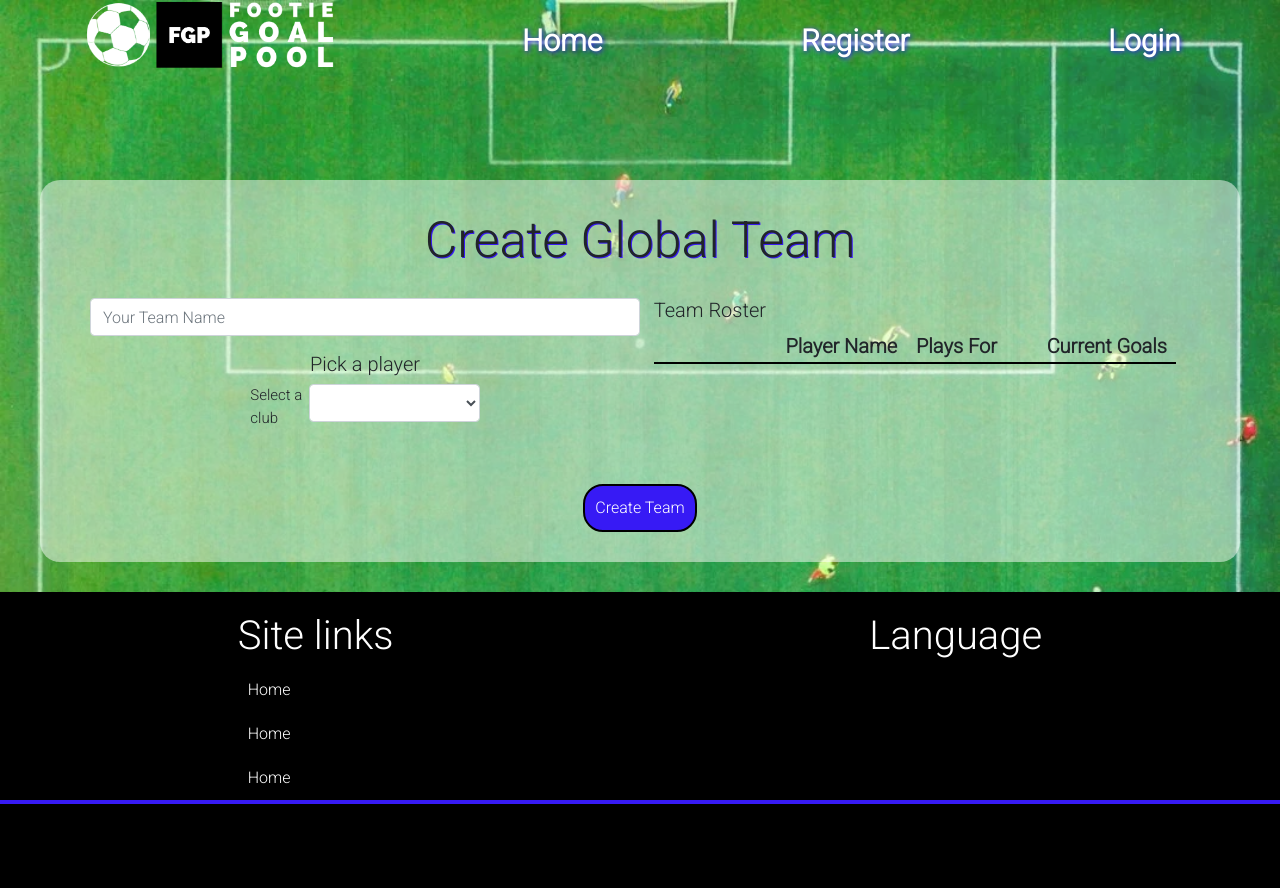
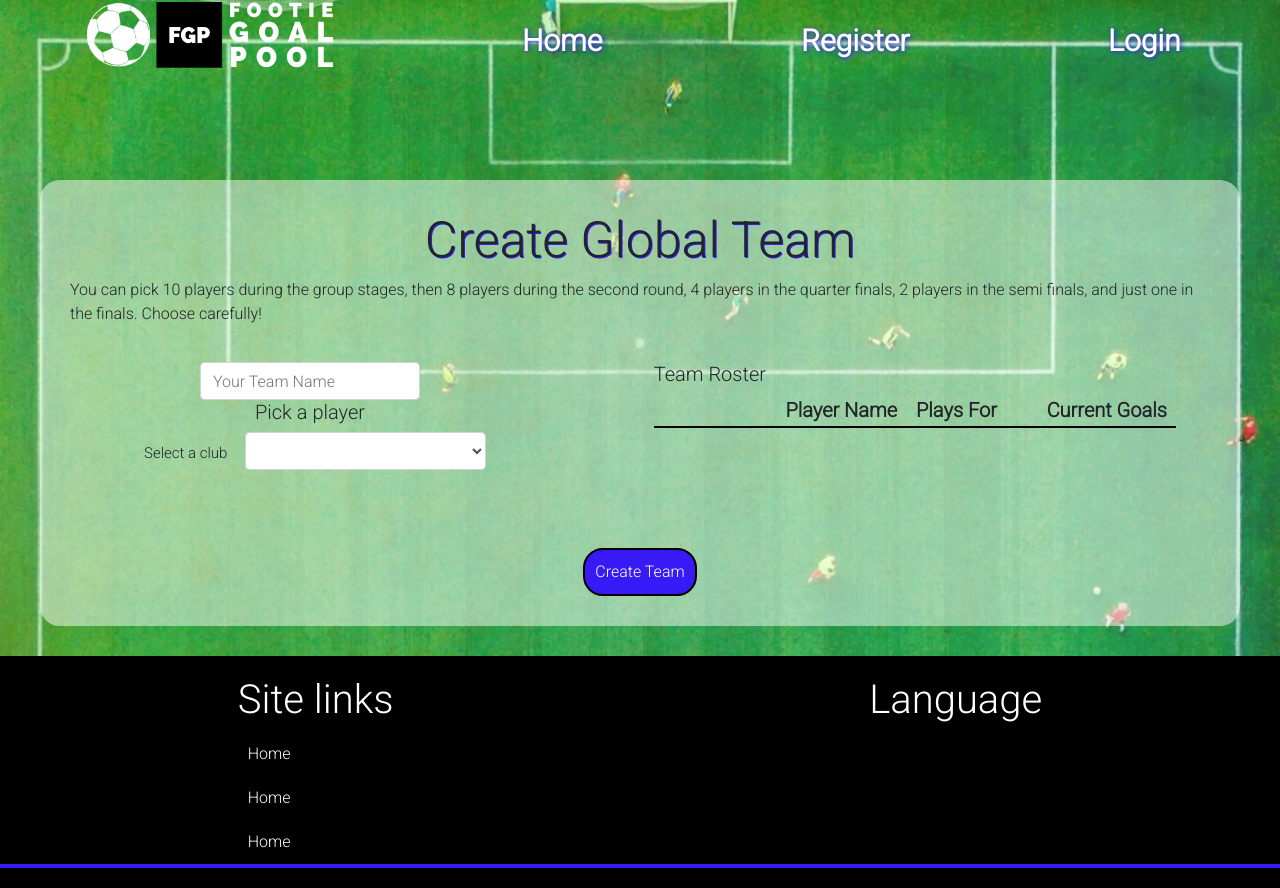
Before and after one commit to Halfwai/goalpoolproject, a Django app: page /createglobalteam in a window 1280 px wide. Before the commit the page ends 804 px from the top, so only its background shows below. Run offline with Django 4.2, Linux system fonts and the light colour scheme; data comes from the database, SQL or seed files in the repository; both versions use the stored data as it was after the commit; lists and menus that the app fills with data are empty; some libraries are stand-ins or nearby versions.

Commit message:
create global team page complete

```diff
--- a/goalpoolapp/static/goalpoolapp/scripts.js
+++ b/goalpoolapp/static/goalpoolapp/scripts.js
@@ -133,41 +133,75 @@ try {
                     if(players.length >= playerlimit){
                         alert("You have picked the maximum amount of players")
                     } else {
-                        players.push(playerset[i])
+                        addPlayer(player, playerset[i])
+                    }
+                })
+                playercontainer.appendChild(player)
+            }
+        })
+    })
+    submitglobalteam = document.querySelector("#teamsubmit")
+    submitglobalteam.addEventListener("click", () => {
+        teamname = document.querySelector("#globalteamname")
+        if (teamname.value == ""){
+            alert("Please input teamname")
+        }
+        else if (players.length != 10){
+            alert("Please pick 10 players")
+        }
+        else {
+            fetch('createglobalteam', {
+                method: 'POST',
+                headers: {
+                    'X-CSRFTOKEN': Cookies.get('csrftoken'),
+                },
+                body: body = JSON.stringify({
+                    "teamname": teamname.value,
+                    "players": players,
+                })
+            })
+            .then(response => response.json())
+            .then(dataset => {
+                alert(dataset.message)
+                console.log(dataset.route)
+                window.location.href = `${dataset.route}`
+            })
+        }
+    })
+}
+catch {
+    console.log("Global data not loaded")
+}
+
+function addPlayer(player, teamplayer){
+    players.push(teamplayer)
     player.style.display = "none"
     let cancel = document.createElement("i")
     cancel.classList.add("fa-solid", "fa-circle-minus", "fa-xl")
     let row = document.createElement("tr")
-                        row.setAttribute('id',`table${playerset[i].playercode}`);
-                        let teamplayer = document.createElement("td")
-                        teamplayer.innerHTML = playerset[i].nickname;
+    let playername = document.createElement("td")
+    playername.innerHTML = teamplayer.nickname;
     let playerteam = document.createElement("td")
-                        playerteam.innerHTML = playerset[i].realteam;
+    playerteam.innerHTML = teamplayer.realteam;
     let goals = document.createElement("td")
-                        goals.innerHTML = playerset[i].goals;
+    goals.innerHTML = teamplayer.goals;
     table = document.querySelector("#pickplayertable")
     row.appendChild(cancel)
-                        row.appendChild(teamplayer)
+    row.appendChild(playername)
     row.appendChild(playerteam)
     row.appendChild(goals)
     table.appendChild(row)
     cancel.addEventListener("click", () => {
+        removePlayer(players, playername, player, row)
+    })
+}
+
+function removePlayer(players, playername, player, row) {
     for (let j = players.length -1; j >=0 ; j--){
-                                if (players[j].nickname == teamplayer.innerHTML){
+        if (players[j].nickname == playername.innerHTML){
             players.splice(j, 1);
         }
     }
     row.remove();
     player.style.display = "block";
-                        })
 }
-                })
-                playercontainer.appendChild(player)
-
-            }
-        })
-    })
-}
-catch {
-    console.log("Draft data not loaded")
-}
--- a/goalpoolapp/static/goalpoolapp/styles.css
+++ b/goalpoolapp/static/goalpoolapp/styles.css
@@ -52,6 +52,13 @@ th {
 
 tr {
     height: 20px;
+}
+
+.centeredinput {
+    display: flex;
+    flex-direction: column;
+    align-items: center;
+    width: 80%;
 }
 
 /* Navbar CSS */
@@ -247,6 +254,7 @@ nav {
 
 .draftselect {
     display: flex;
+    width: 80%;
 }
 
 #players, #globalplayers {
@@ -279,6 +287,15 @@ nav {
     display: flex;
     flex-direction: column;
     align-items: center;
+}
+
+#globalteamname {
+    width: 50%;
+}
+
+.teamlabel {
+    width: 45%;
+    padding: 10px;
 }
 
 /* Footer positioning flexboxes used to space things properly*/
--- a/goalpoolapp/templates/goalpoolapp/createglobalteam.html
+++ b/goalpoolapp/templates/goalpoolapp/createglobalteam.html
@@ -6,25 +6,21 @@
 <div id="main-page-content-container">
     <div id="main-page-content">
         <h2>Create Global Team</h2>
+        <p> You can pick 10 players during the group stages, then 8 players during the second round, 4 players in the quarter finals, 2 players in the semi finals, and just one in the finals. Choose carefully!</p>
         <div class="leagueinformation">
             <div class="leaguetable">
-                <form action="{% url 'goalpoolapp:joinleague' %}" method="post">
                 {% csrf_token %}
-                    <div class="form-group">
-                        <input class="form-control" type="text" name="teamname" placeholder="Your Team Name" autocomplete="off">
-                    </div>
-                    <div id="playerselection">
+                <div class="form-group centeredinput">
+                    <input class="form-control" type="text" name="teamname" placeholder="Your Team Name" autocomplete="off" id="globalteamname">
                     <h5>Pick a player</h5>
                     <input type="hidden" value="19" id="leagueid">
                     <div class="form-group draftselect">
-                            <label for="teamselect" class="label">Select a club</label>
+                        <label for="teamselect" class="label teamlabel">Select a club</label>
                         <select id="globalteamselect" class="form-control"></select>
                     </div>
                     <div id="globalplayers">
-
                     </div>
                 </div>
-                </form>
             </div>
             <div id="globalteamtable">
                 <div class="leaguetable">
@@ -38,11 +34,13 @@
                         </tr>
                     </table>
                 </div>
-
             </div>
-
     </div>
     <span class="button" id="teamsubmit">Create Team</span>
 </div>
 
+<script>
+    console.log("{% url 'goalpoolapp:globalleague' %}")
+</script>
+
 {% endblock %}
--- a/goalpoolapp/templates/goalpoolapp/draft.html
+++ b/goalpoolapp/templates/goalpoolapp/draft.html
@@ -37,12 +37,12 @@
                 {% endfor %}
             </div>
             {% if picker == user %}
-                <div id="playerselection">
+                <div class="centeredinput">
                     <h5>Pick a player</h5>
                     <input type="hidden" value="{{ league.id }}" id="leagueid">
                     {% csrf_token %}
                     <div class="form-group draftselect">
-                        <label for="teamselect" class="label">Select a club</label>
+                        <label for="teamselect" class="label teamlabel">Select a club</label>
                         <select id="teamselect" class="form-control"></select>
                     </div>
                     <div id="players">
--- a/goalpoolapp/views.py
+++ b/goalpoolapp/views.py
@@ -230,7 +230,7 @@ def playersearch(request):
     data = loads(request.body)
     team = data["team"]
     league = League.objects.get(id=data["league"])
-    players = Player.objects.filter(realteam=team)
+    players = Player.objects.filter(realteam=team).order_by('nickname')
     for player in league.leagueplayers.all():
         players = players.exclude(playercode=player.playercode)
     players = players.values()
@@ -282,4 +282,42 @@ def globalleague(request):
             return render(request, 'goalpoolapp/globalleague.html')
 
 def createglobalteam(request):
-    return render(request, 'goalpoolapp/createglobalteam.html')
+    if request.method == "GET":
+        global_league = League.objects.get(id='19')
+        try:
+            userteam = Team.objects.get(league=global_league, manager=request.user)
+            return HttpResponseRedirect(reverse("goalpoolapp:globalleague"))
+        except:
+            return render(request, 'goalpoolapp/createglobalteam.html')
+    elif request.method == "POST":
+        data = loads(request.body)
+        players = data['players']
+        teamname = data['teamname']
+        global_league = League.objects.get(id='19')
+        if teamname == "":
+            return JsonResponse({
+                'message': "Please input Teamname",
+                'route': "createglobalteam"
+                })
+        if len(players) != global_league.teamplayerslimit:
+            return JsonResponse({
+                'message': "Player limit not matched",
+                'route': "createglobalteam"
+                })
+        try:
+            Team.objects.get(manager=request.user, league=global_league)
+            return JsonResponse({
+                'message': "Team already registered for global league",
+                'route': "globalleague"
+                })
+        except:
+            newteam = Team.create(request.user, global_league, teamname)
+            newteam.save()
+            for player in players:
+                playerdata = Player.objects.get(id=player['id'])
+                newteam.players.add(playerdata)
+            newteam.save()
+            return JsonResponse({
+                'message': "Team registered successfully",
+                'route': "globalleague"
+                })
```
Also changed, not shown: db.sqlite3. Lines whose indentation alone changed are shown as unchanged.
